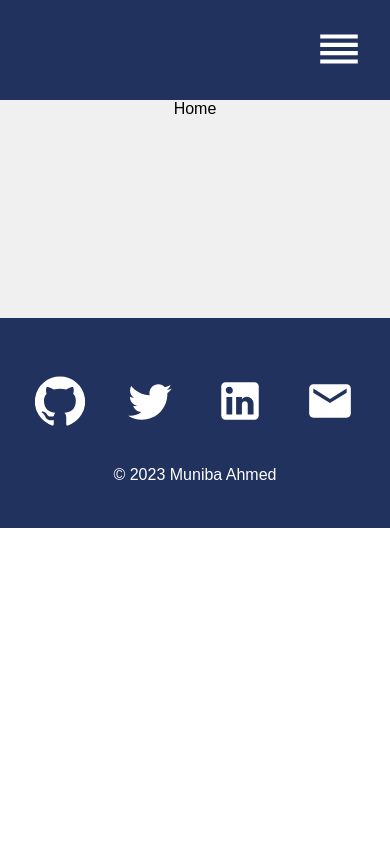
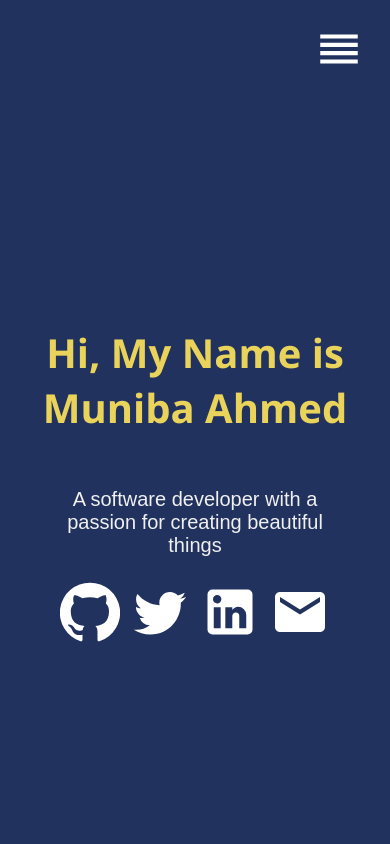
Before and after one commit to Muniba-Ahmed/portfolio2, a React (Create React App) app in the folder mockportfolio/: page / in a window 390 px wide. Shown: the top 844 px of the page. Built offline with nearby package versions, Linux system fonts and the light colour scheme.

Commit message:
finished home

```diff
--- a/mockportfolio/src/pages/Home.js
+++ b/mockportfolio/src/pages/Home.js
@@ -1,7 +1,63 @@
 import React from "react";
+import GitHubIcon from "@material-ui/icons/GitHub";
+import TwitterIcon from "@material-ui/icons/Twitter";
+import LinkedInIcon from "@material-ui/icons/LinkedIn";
+import EmailIcon from "@material-ui/icons/Email";
+import "../styles/Home.css";
 
 function Home() {
-  return <div>Home</div>;
+  return (
+    <div className="home">
+      <div className="about">
+        <h2>Hi, My Name is Muniba Ahmed</h2>
+
+        <div className="prompt">
+          <p>
+            A software developer with a passion for creating beautiful things
+          </p>
+          <a href="https://github.com/Muniba-Ahmed?tab=repositories">
+            <GitHubIcon />
+          </a>
+          <a href="https://twitter.com/MunibaAhmed786">
+            <TwitterIcon />
+          </a>
+          <a href="https://www.linkedin.com/in/muniba-ahmed/">
+            <LinkedInIcon />
+          </a>
+          <a href="mailto:muniba1ahmed@gmail.com">
+            <EmailIcon />
+          </a>
+        </div>
+      </div>
+      <div className="skills">
+        <h2>Skills</h2>
+        <ol className="list">
+          <li className="item">
+            <h3>Front-End</h3>
+            <span>
+              JavaScript, React.js, Next.js, ChakraUI, MaterialUI, Styled
+              Components, Redux, Hooks, Axios, Context API, Jest, Cypress, HTML,
+              CSS
+            </span>
+          </li>
+          <li className="item">
+            <h3>Back-End</h3>
+            <span>
+              Node.js, Express.js, Knex, SQLite3, GitHub, VS Code, Vercel,
+              Heroku
+            </span>
+          </li>
+          <li className="item">
+            <h3>Additional Skills</h3>
+            <span>
+              Git CLI, Data Structures and Algorithms, Object Oriented
+              Programming, Debugging, Troubleshooting
+            </span>
+          </li>
+        </ol>
+      </div>
+    </div>
+  );
 }
 
 export default Home;
--- /dev/null
+++ b/mockportfolio/src/styles/Home.css
@@ -0,0 +1,81 @@
+.home {
+  width: 100%;
+  align-items: center;
+  font-family: "Arial", sans-serif;
+  color: #3e497a;
+}
+
+.about {
+  width: 100%;
+  height: calc(100vh - 100px);
+  display: flex;
+  flex-direction: column;
+  justify-content: center;
+  align-items: center;
+  text-align: center;
+  background-color: #21325e;
+  color: #f0f0f0;
+}
+
+.about h2 {
+  font-family: "Segoe UI", Tahoma, Geneva, Verdana, sans-serif;
+  font-size: 80px;
+  color: #e9d35b;
+  height: 50px;
+}
+
+.about .prompt {
+  width: 40%;
+  font-size: 30px;
+  padding-top: 50px;
+}
+.prompt svg {
+  font-size: 60px;
+  margin: 5px;
+  color: white;
+}
+
+.skills {
+  font-size: 35px;
+  width: 100%;
+  display: flex;
+  justify-content: center;
+  flex-direction: column;
+  align-items: center;
+}
+
+.skills h1 {
+  color: #3e497a;
+}
+
+.skills .list {
+  list-style: none;
+  width: 60%;
+}
+
+.list span {
+  font-size: 20px;
+}
+
+@media only screen and (max-width: 600px) {
+  .about h2 {
+    font-size: 40px;
+  }
+
+  .about .prompt {
+    margin-top: 10px;
+    font-size: 20px;
+    width: 80%;
+  }
+
+  .skills {
+    text-align: center;
+  }
+  .list {
+    padding: 0;
+  }
+
+  .skills h2 {
+    font-size: 30px;
+  }
+}
```
